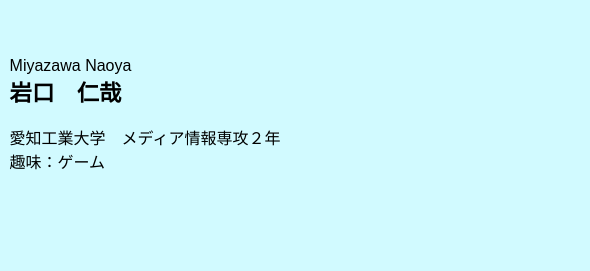
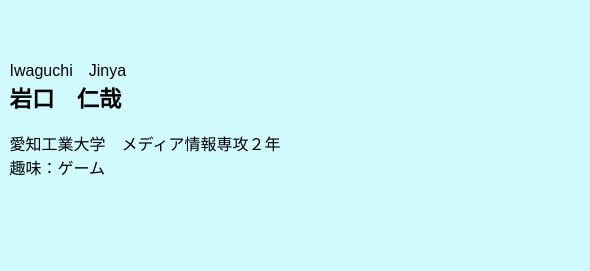
Before and after one commit to jinya-aderureak/jinya-aderureak.github.io, a plain HTML site: page index.html in a window 1280 px wide. Shown: the part 275-546 px from the top of the page, 690-1280 px from the left. Drawn offline with Linux system fonts and the light colour scheme; some packages are replaced by stand-ins of ours.

Commit message:
ちょっと変更

```diff
--- a/index.html
+++ b/index.html
@@ -21,7 +21,7 @@
         <div class="profile_myself">
           <img src="猫.png" alt="#">
           <div class="profile_letter">
-            <p>Miyazawa Naoya</p>
+            <p>Iwaguchi　Jinya</p>
             <h3>岩口　仁哉</h3>
             <br>
             <p>愛知工業大学　メディア情報専攻２年</p>
```
